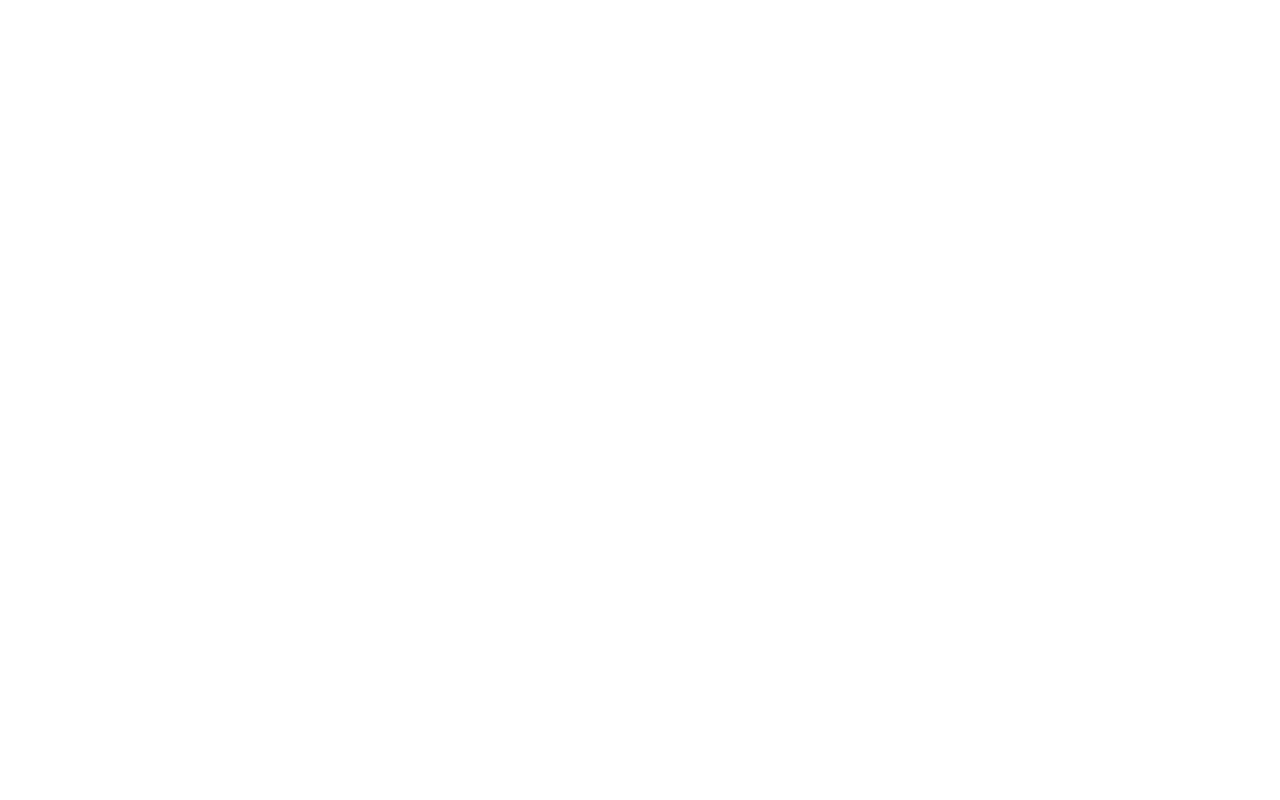
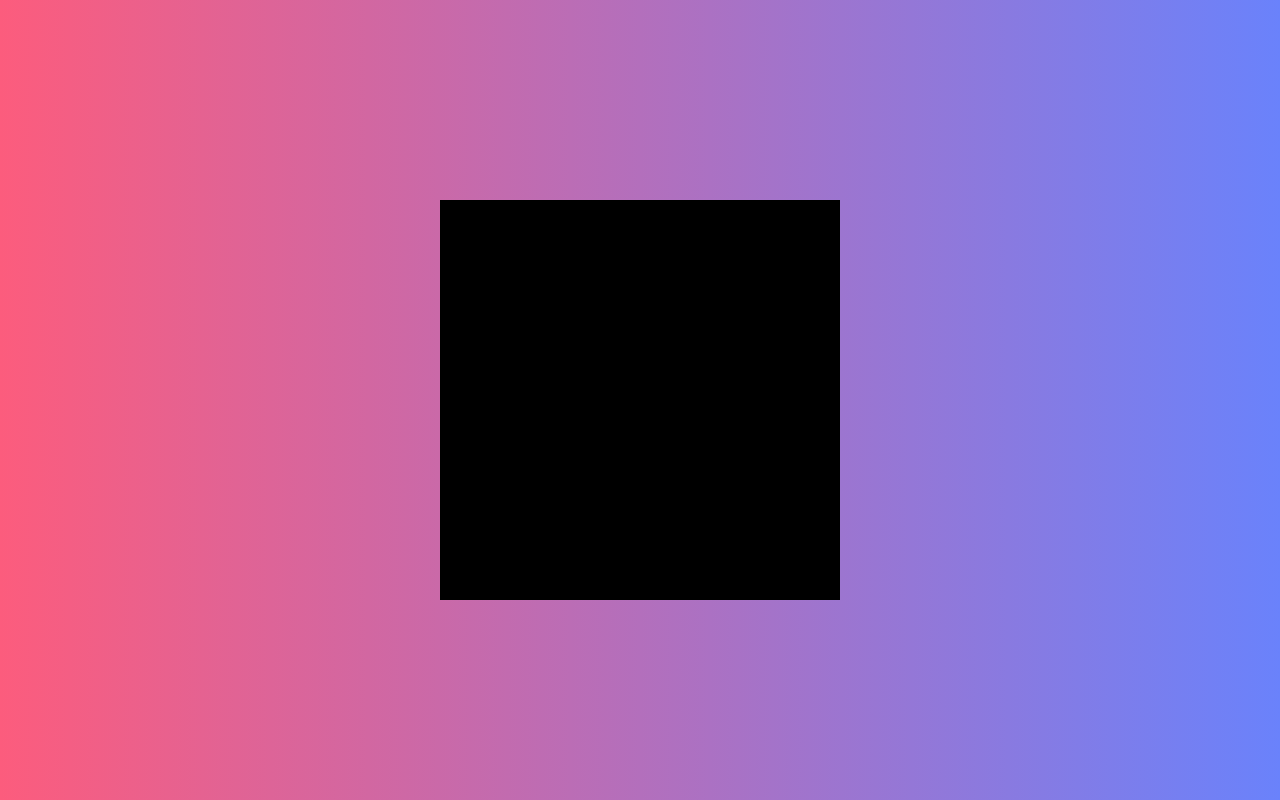
Before and after one commit to Ashraful610/IT-Bangladesh-assign-4, a plain HTML site: page index.html in a window 1280 px wide. Drawn offline with Linux system fonts and the light colour scheme.

Commit message:
set a background color

```diff
--- a/index.html
+++ b/index.html
@@ -8,7 +8,9 @@
 </head>
 <body>
     <section>
+        <div class="form-container">
 
+        </div>
     </section>
 </body>
 </html>
--- a/style.css
+++ b/style.css
@@ -0,0 +1,18 @@
+*{
+    margin: 0;
+    padding: 0;
+    box-sizing: border-box;
+}
+section{
+    width: 100%;
+    height: 100vh ;
+    background-image: linear-gradient(to right, #fc5c7d, #6a82fb);
+    display: flex;
+    justify-content: center;
+    align-items: center;
+}
+.form-container{
+    width: 400px;
+    height: 400px;
+    background-color: black ;
+}
```
